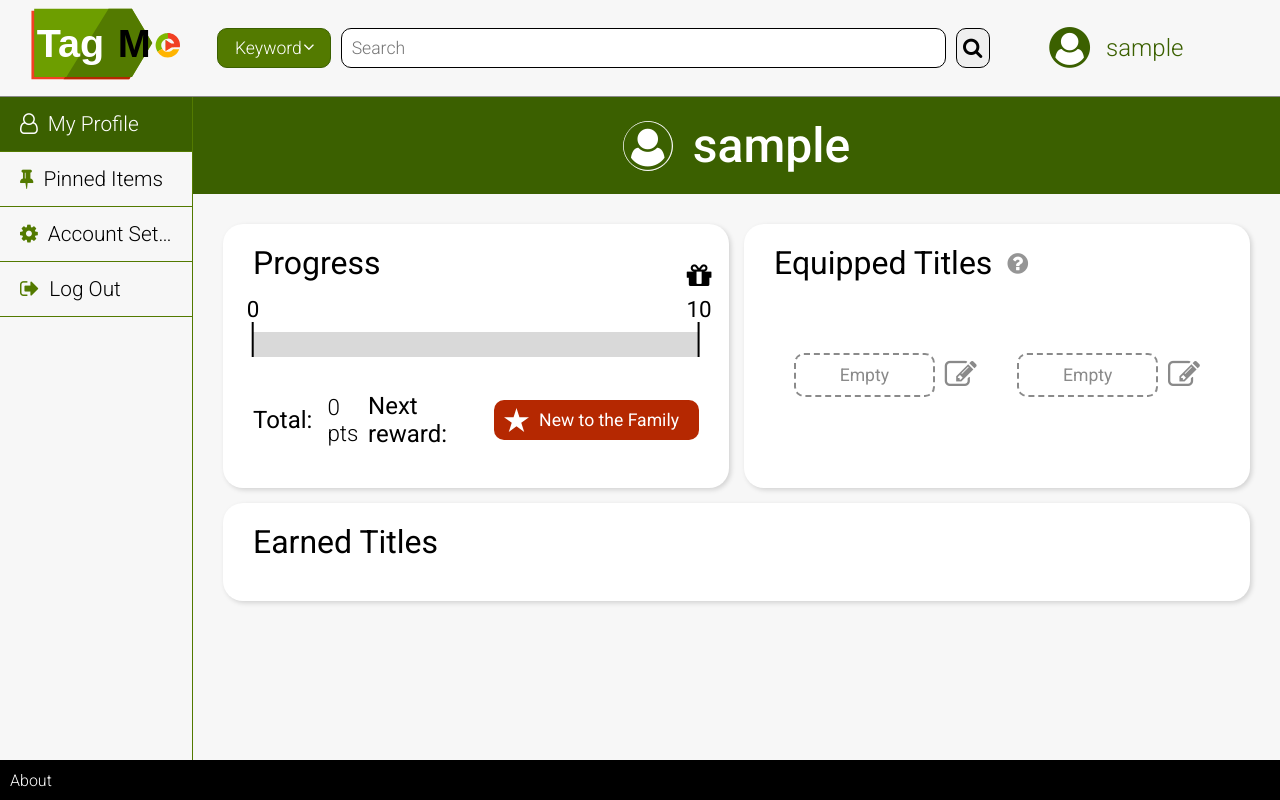
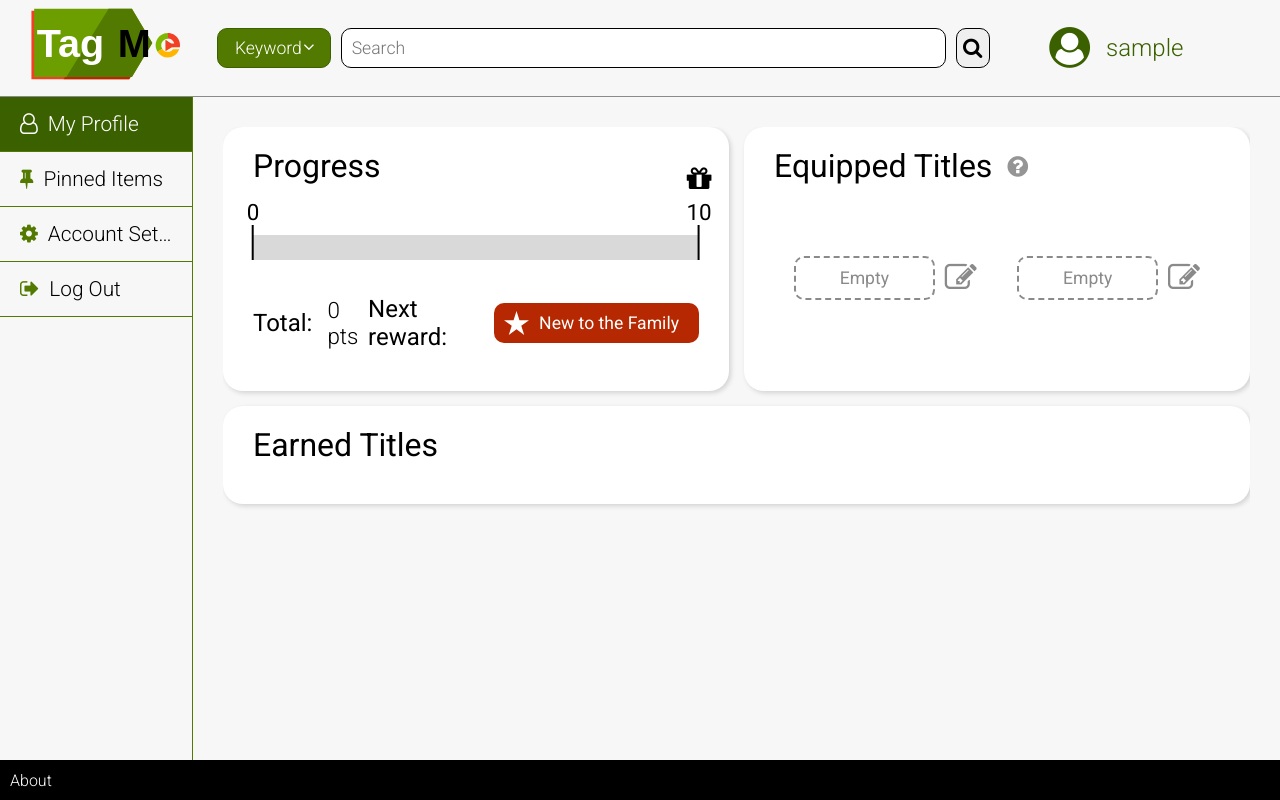
Before and after one commit to jessicadpo/capstone, a Django app: a page that uses tagme/templates/user_profile.html in a window 1280 px wide. Run offline with Django 4.2, Linux system fonts and the light colour scheme; the visitor is signed in with stand-in values (Sample User, id 1); data comes from the database, SQL or seed files in the repository.

Commit message:
Removing header from user_profile (idk why I did that)

```diff
--- a/tagme/static/CSS/account_settings.css
+++ b/tagme/static/CSS/account_settings.css
@@ -25,7 +25,7 @@ main {
 #main-content {
     flex-grow: 1;
     overflow-y: auto;
-    padding: 20px 25px;
+    padding: 30px;
 }
 
 #account-settings-section {
--- a/tagme/static/CSS/user_profile.css
+++ b/tagme/static/CSS/user_profile.css
@@ -22,36 +22,16 @@ main {
 
 /* -------------------------------------------------------------------------------------------------------------------*/
 /* PROFILE SECTION (MAIN CONTENT) */
-#profile-section {
+#main-content {
     flex-grow: 1;
     overflow-y: auto;
+    padding: 30px;
     display: flex;
     flex-direction: column; /* Main axis = Vertical */
 }
 
-#profile-header {
-    background-color: #3B6000;
-    padding: 20px;
-    display: flex;
-    flex-direction: row; /* Main axis = Horizontal */
-    align-items: center;
-    justify-content: center;
-    gap: 20px;
-
-    & i {
-        font-size: 3rem;
-    }
-
-    & span {
-        font-size: 3rem;
-        font-weight: 500;
-        color: white;
-    }
-}
-
-#profile-content {
+#profile-section {
     flex-grow: 1;
-    padding: 30px;
     overflow-y: auto;
     display: flex;
     flex-direction: column; /* Main axis = Vertical */
--- a/tagme/templates/user_profile.html
+++ b/tagme/templates/user_profile.html
@@ -23,13 +23,8 @@
     <main>
         {% include "components/user_sidenav.html" %}
 
-        <div id="profile-section">
-            <div id="profile-header"> <!-- TODO: Get rid of profile-header? (No need for it?) -->
-                <i class="fa fa-user-circle" aria-hidden="true"></i>
-                <span>{{ request.user.username }}</span>
-            </div>
-
-            <div id="profile-content">
+        <div id="main-content">
+            <div id="profile-section">
                 <div id="progress-equip-row">
                     <div class="content-box" id="progress-section">
                         <h1>Progress</h1>
```
Also changed, not shown: tagme/static/CSS/pinned_items.css (added, +29 -0 lines), tagme/templates/pinned_items.html (+6 -1 lines).
